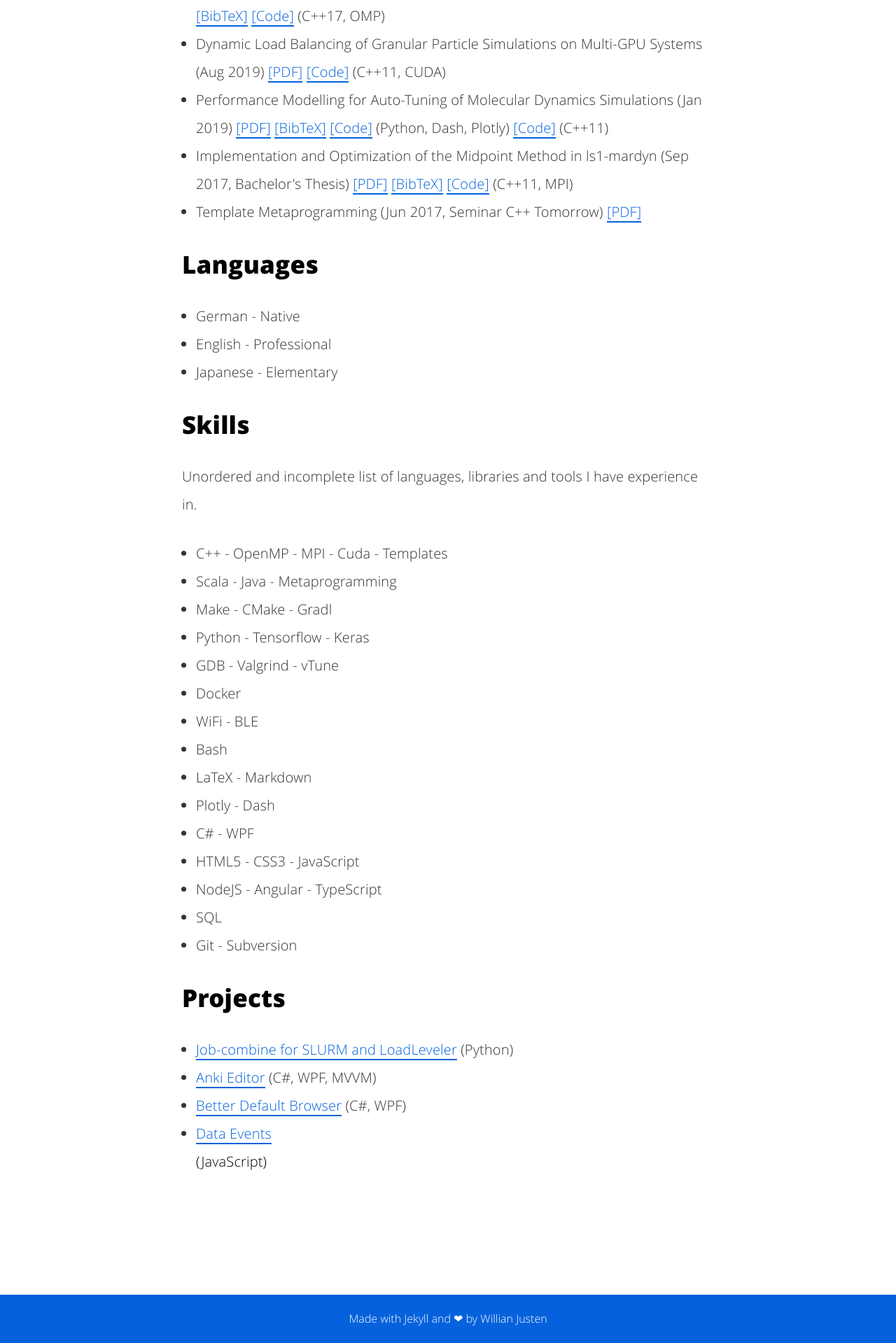
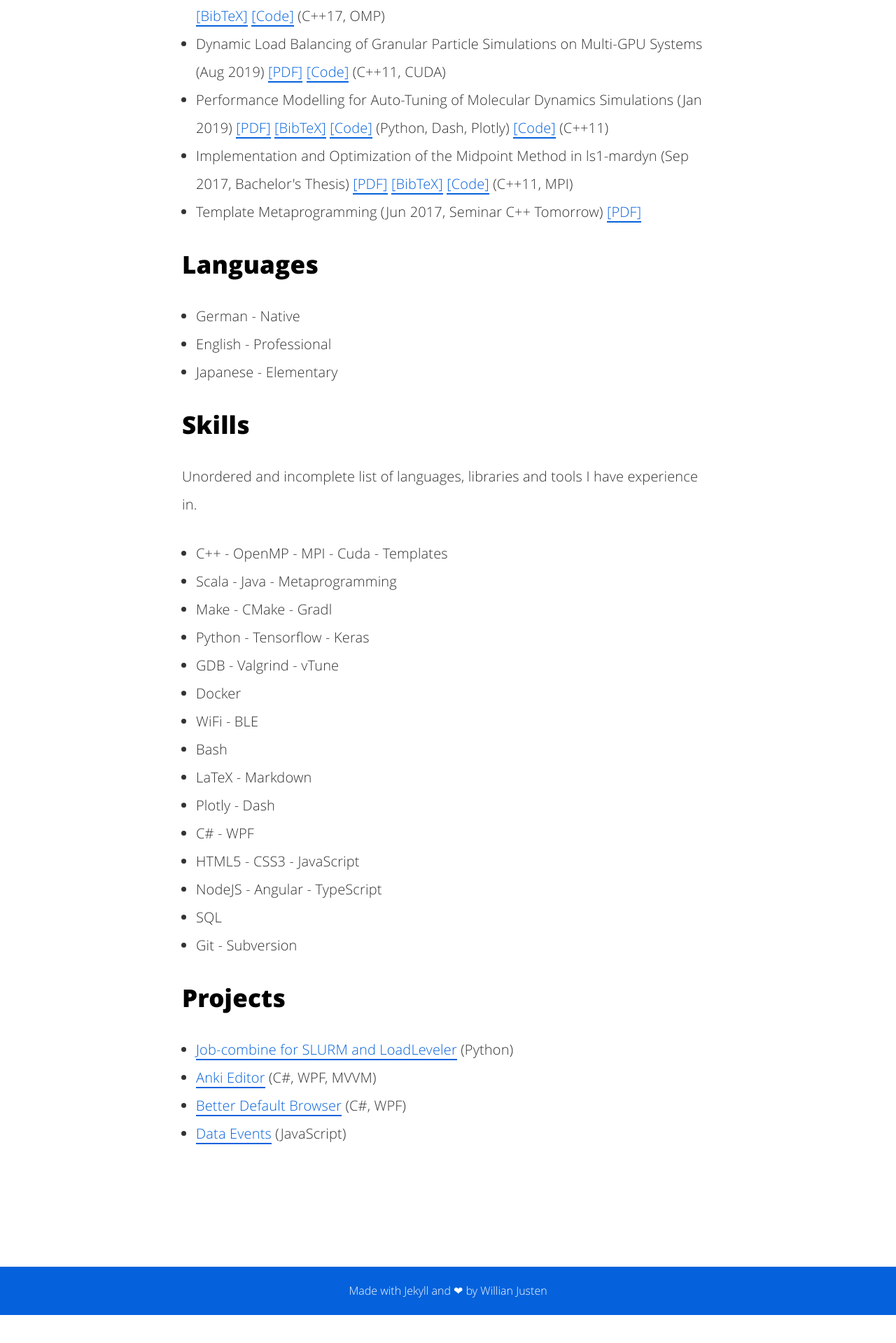
Before and after one commit to ssauermann/ssauermann.github.io, a Jekyll site: the page built from about.html, in a window 1280 px wide. Shown: the part 1703-3622 px from the top of the page at 70% size. Built offline with Jekyll 4.4.1, drawn with Linux system fonts in a browser that asks for light colours; after the commit the page ends 3582 px from its top, so only the background shows below that.

Commit message:
Minor fix

```diff
--- a/about.html
+++ b/about.html
@@ -150,5 +150,7 @@ description: "A short description of myself"
   <li>
     <a href="https://github.com/ssauermann/BetterDefaultBrowser">Better Default Browser</a> (C#, WPF)
   </li>
-  <li><a href="https://github.com/ssauermann/data-events">Data Events</a></li> (JavaScript)
+  <li>
+    <a href="https://github.com/ssauermann/data-events">Data Events</a> (JavaScript)
+  </li>
 </ul>
```
